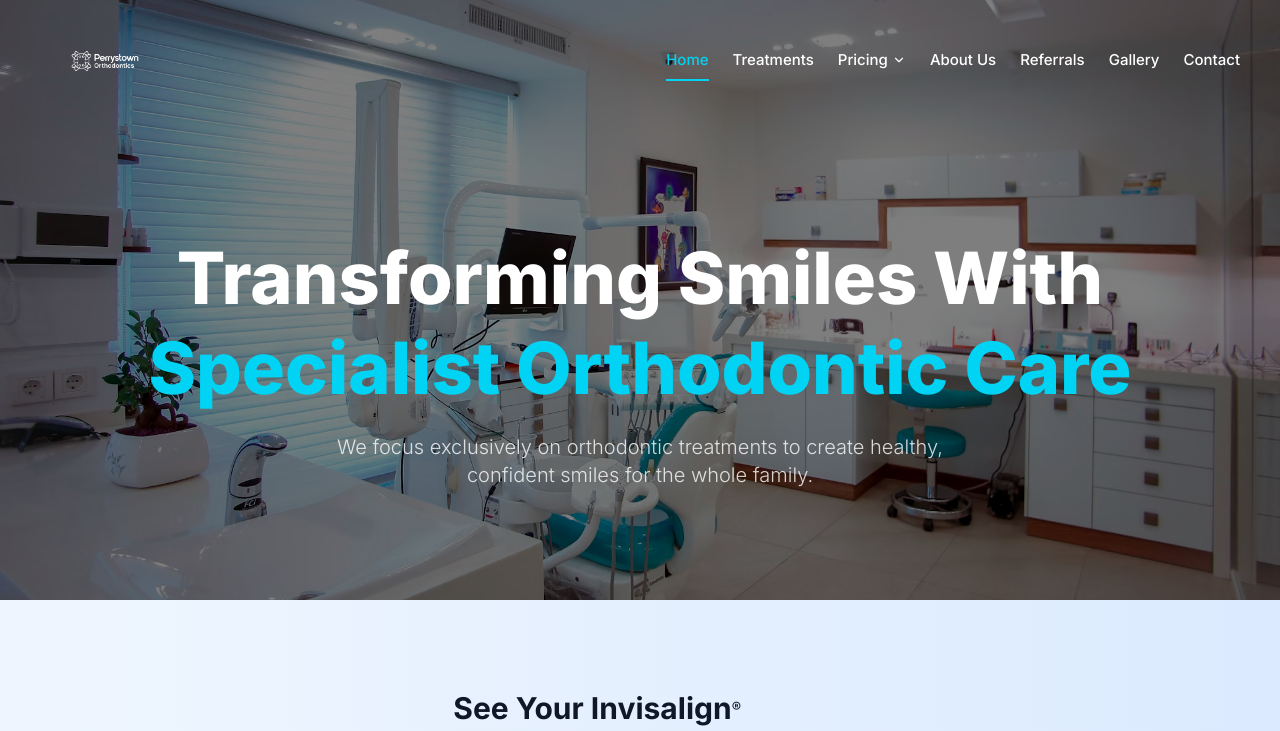
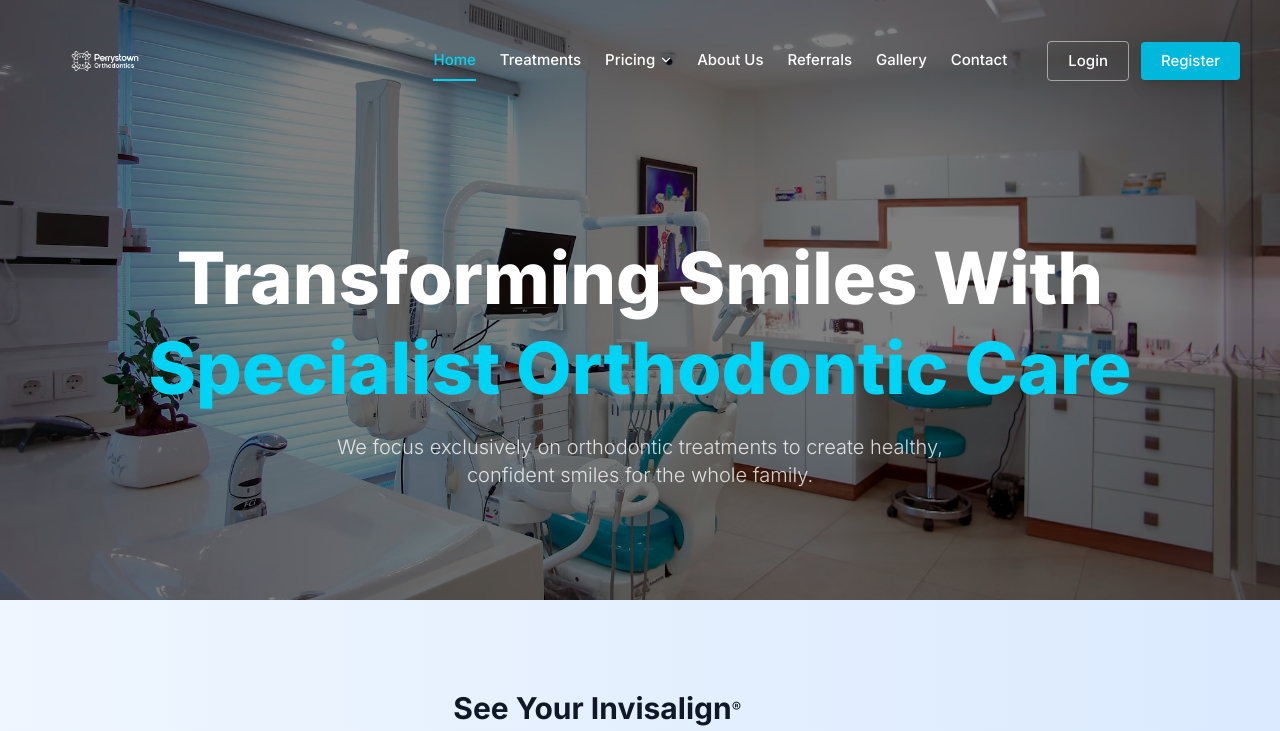
Before and after one commit to omar-faruk72/ivory-port, a Next.js app: page / in a window 1280 px wide. Shown: the top 731 px of the page. Built offline with nearby package versions, Linux system fonts and the light colour scheme; grey boxes are pictures that could not be loaded.

Commit message:
added an login register button inclodus

```diff
--- a/app/components/share/Navbar.tsx
+++ b/app/components/share/Navbar.tsx
@@ -28,11 +28,11 @@ const Navbar = () => {
   const [isPricingOpen, setIsPricingOpen] = useState(false);
 
   const pathname = usePathname();
-
   const isActive = (path: string) => pathname === path;
 
   return (
     <header className="relative w-full h-[600px] flex flex-col items-center overflow-hidden">
+      {/* Background Section */}
       <div className="absolute inset-0 -z-10">
         <Image
           src="/assets/image/hero-bg.avif"
@@ -45,6 +45,7 @@ const Navbar = () => {
       </div>
 
       <nav className="w-full max-w-7xl px-6 md:px-10 py-6 flex items-center justify-between z-50">
+        {/* Logo */}
         <div className="logo shrink-0">
           <Link href="/">
             <Image
@@ -97,8 +98,29 @@ const Navbar = () => {
               </li>
             );
           })}
+
+          {/* Login & Register Buttons (Desktop) */}
+          <div className="flex items-center gap-3 ml-4">
+            <Link
+              href="/login"
+              className={`px-5 py-2 border rounded transition ${
+                isActive("/login") ? "bg-white text-black border-white" : "border-white/50 text-white hover:bg-white hover:text-black"
+              }`}
+            >
+              Login
+            </Link>
+            <Link
+              href="/register"
+              className={`px-5 py-2 rounded transition shadow-lg ${
+                isActive("/register") ? "bg-cyan-600 text-white" : "bg-cyan-500 text-white hover:bg-cyan-600"
+              }`}
+            >
+              Register
+            </Link>
+          </div>
         </ul>
 
+        {/* Mobile Hamburger Icon */}
         <div className="lg:hidden text-white cursor-pointer" onClick={() => setIsOpen(!isOpen)}>
           {isOpen ? <X size={32} /> : <Menu size={32} />}
         </div>
@@ -135,8 +157,27 @@ const Navbar = () => {
             )}
           </div>
         ))}
+
+        {/* Login & Register Buttons (Mobile) */}
+        <div className="flex flex-col gap-4 w-full px-10 mt-6">
+          <Link
+            href="/login"
+            onClick={() => setIsOpen(false)}
+            className={`w-full py-3 border text-center rounded ${isActive("/login") ? "bg-white text-black" : "border-white/30 text-white"}`}
+          >
+            Login
+          </Link>
+          <Link
+            href="/register"
+            onClick={() => setIsOpen(false)}
+            className={`w-full py-3 text-center rounded shadow-lg ${isActive("/register") ? "bg-cyan-600 text-white" : "bg-cyan-500 text-white"}`}
+          >
+            Register
+          </Link>
+        </div>
       </div>
 
+      {/* Hero Content */}
       <div className="flex-1 flex flex-col items-center justify-center text-center px-6 z-10">
         <h1 className="text-3xl md:text-5xl lg:text-7xl font-extrabold text-white leading-tight">
           Transforming Smiles With <br />
```
